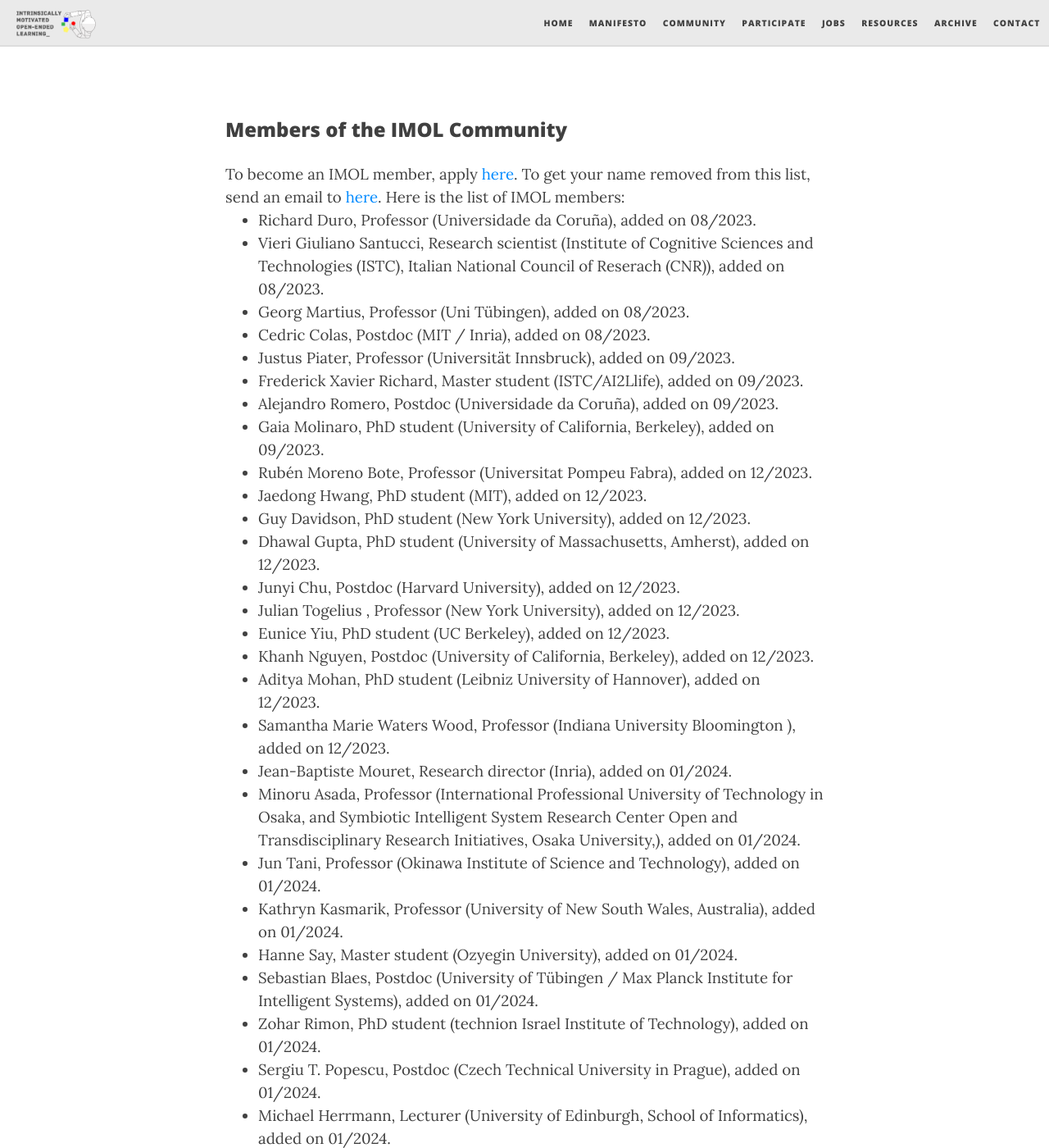
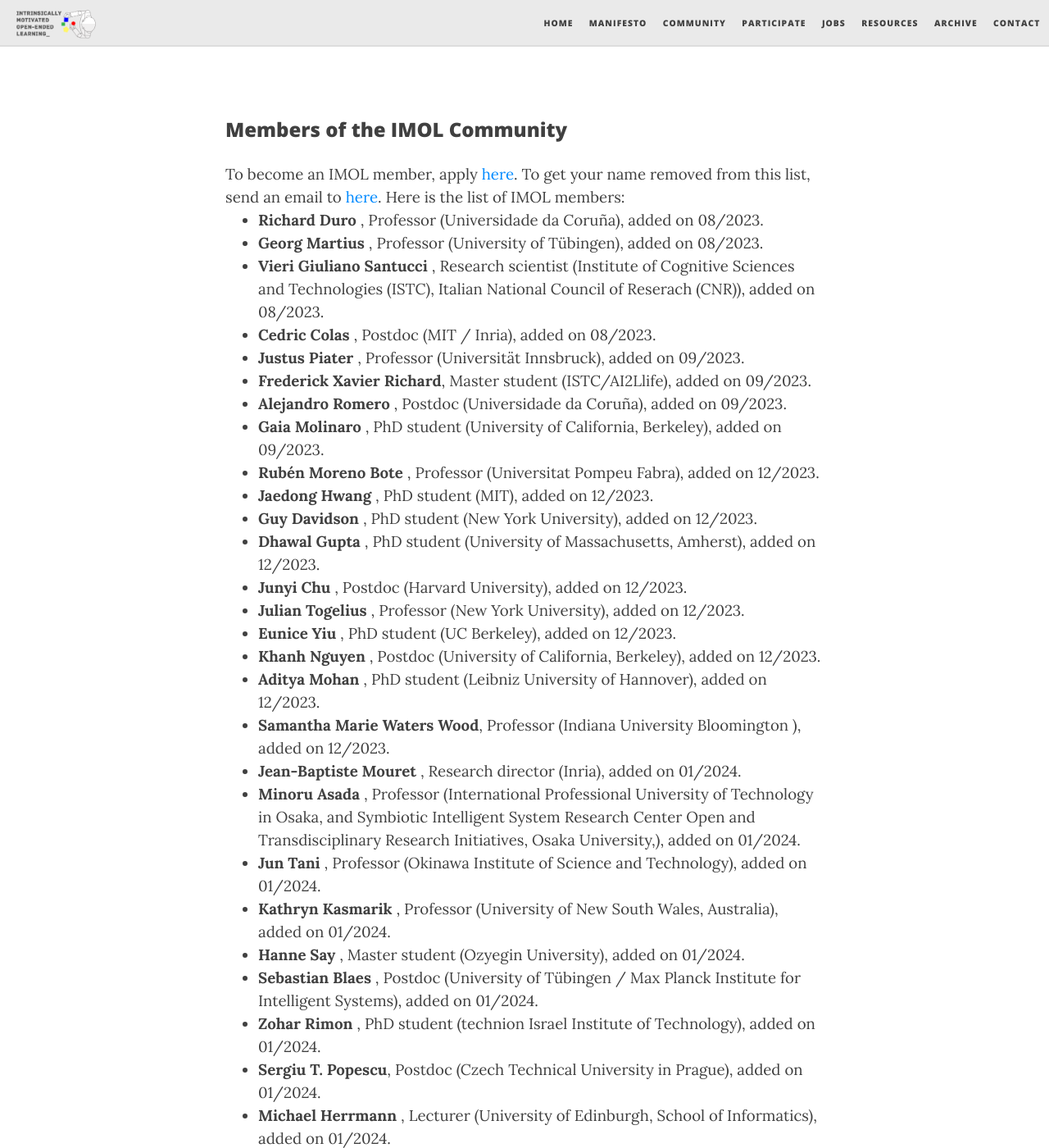
Before and after one commit to imol-community/imol-community.github.io, a Jekyll site: the page built from community.md, in a window 1280 px wide and 1400 px high, scrolled down 2867 px. Shown: the whole window at 82% size. Built offline with Jekyll 4.4.1, drawn with Linux system fonts in a browser that asks for light colours; nearby versions of some CDN libraries; some of the changed text lies outside the part shown.

```diff
--- a/community.md
+++ b/community.md
@@ -280,41 +280,52 @@ Stephane Doncieux received a PhD from Université Pierre and Marie Curie in 2003
 <h3 style='margin-bottom: 20pt;'>Members of the IMOL Community</h3>
 
 <div class='description' style='font-size: 14pt;'>
+
+<style>
+.page li {
+    margin-bottom: 1em;
+    text-indent: -1em;
+    padding-left: 1em;
+    font-size:12pt;
+}
+</style>
+
 To become an IMOL member, apply <a href="../participate">here</a>. To get your name removed from this list, send an email to <a href="mailto:contact@imol-community.org">here</a>.
 
 Here is the list of IMOL members:
 
 <ul>
-<li> Richard Duro, Professor (Universidade da Coruña), added on 08/2023. </li>
-<li> Vieri Giuliano Santucci, Research scientist (Institute of Cognitive Sciences and Technologies (ISTC), Italian National Council of Reserach (CNR)), added on 08/2023. </li>
-<li> Georg Martius, Professor (Uni Tübingen), added on 08/2023. </li>
-<li> Cedric Colas, Postdoc (MIT / Inria), added on 08/2023. </li>
-<li> Justus Piater, Professor (Universität Innsbruck), added on 09/2023. </li>
-<li> Frederick Xavier Richard, Master student (ISTC/AI2Llife), added on 09/2023. </li>
-<li> Alejandro Romero, Postdoc (Universidade da Coruña), added on 09/2023. </li>
-<li> Gaia Molinaro, PhD student (University of California, Berkeley), added on 09/2023. </li>
-<li> Rubén Moreno Bote, Professor (Universitat Pompeu Fabra), added on 12/2023. </li>
-<li> Jaedong Hwang, PhD student (MIT), added on 12/2023. </li>
-<li> Guy Davidson, PhD student (New York University), added on 12/2023. </li>
-<li> Dhawal Gupta, PhD student (University of Massachusetts, Amherst), added on 12/2023. </li>
-<li> Junyi Chu, Postdoc (Harvard University), added on 12/2023. </li>
-<li> Julian Togelius , Professor (New York University), added on 12/2023. </li>
-<li> Eunice Yiu, PhD student (UC Berkeley), added on 12/2023. </li>
-<li> Khanh Nguyen, Postdoc (University of California, Berkeley), added on 12/2023. </li>
-<li> Aditya Mohan, PhD student (Leibniz University of Hannover), added on 12/2023. </li>
-<li> Samantha Marie Waters Wood, Professor (Indiana University Bloomington ), added on 12/2023. </li>
-<li> Jean-Baptiste Mouret, Research director (Inria), added on 01/2024. </li>
-<li> Minoru Asada, Professor (International Professional University of Technology in Osaka,  and Symbiotic Intelligent System Research Center Open and Transdisciplinary Research Initiatives, Osaka University,), added on 01/2024. </li>
-<li> Jun Tani, Professor (Okinawa Institute of Science and Technology), added on 01/2024. </li>
-<li> Kathryn Kasmarik, Professor (University of New South Wales, Australia), added on 01/2024. </li>
-<li> Hanne Say, Master student (Ozyegin University), added on 01/2024. </li>
-<li> Sebastian Blaes, Postdoc (University of Tübingen / Max Planck Institute for Intelligent Systems), added on 01/2024. </li>
-<li> Zohar Rimon, PhD student (technion Israel Institute of Technology), added on 01/2024. </li>
-<li> Sergiu T. Popescu, Postdoc (Czech Technical University in Prague), added on 01/2024. </li>
-<li> Michael Herrmann, Lecturer (University of Edinburgh, School of Informatics), added on 01/2024. </li>
-<li> Matthias Rolf, Professor (Oxford Brookes University), added on 01/2024. </li>
-<li> Roberta Raileanu, Research scientist (Meta), added on 01/2024. </li>
-<li> Christian Guckelsberger, Professor (Aalto University, Helsinki, Finland), added on 01/2024. </li>
-<li> Martha White, Professor (University of Alberta), added on 01/2024. </li>
+<li> <b>Richard Duro </b>, Professor (Universidade da Coruña), added on 08/2023. </li>
+<li> <b>Georg Martius </b>, Professor (University of Tübingen), added on 08/2023. </li>
+<li> <b>Vieri Giuliano Santucci </b>, Research scientist (Institute of Cognitive Sciences and Technologies (ISTC), Italian National Council of Reserach (CNR)), added on 08/2023. </li>
+<li> <b>Cedric Colas </b>, Postdoc (MIT / Inria), added on 08/2023. </li>
+<li> <b>Justus Piater </b>, Professor (Universität Innsbruck), added on 09/2023. </li>
+<li> <b>Frederick Xavier Richard</b>, Master student (ISTC/AI2Llife), added on 09/2023. </li>
+<li> <b>Alejandro Romero </b>, Postdoc (Universidade da Coruña), added on 09/2023. </li>
+<li> <b>Gaia Molinaro </b>, PhD student (University of California, Berkeley), added on 09/2023. </li>
+<li> <b>Rubén Moreno Bote </b>, Professor (Universitat Pompeu Fabra), added on 12/2023. </li>
+<li> <b>Jaedong Hwang </b>, PhD student (MIT), added on 12/2023. </li>
+<li> <b>Guy Davidson </b>, PhD student (New York University), added on 12/2023. </li>
+<li> <b>Dhawal Gupta </b>, PhD student (University of Massachusetts, Amherst), added on 12/2023. </li>
+<li> <b>Junyi Chu </b>, Postdoc (Harvard University), added on 12/2023. </li>
+<li> <b>Julian Togelius  </b>, Professor (New York University), added on 12/2023. </li>
+<li> <b>Eunice Yiu </b>, PhD student (UC Berkeley), added on 12/2023. </li>
+<li> <b>Khanh Nguyen </b>, Postdoc (University of California, Berkeley), added on 12/2023. </li>
+<li> <b>Aditya Mohan </b>, PhD student (Leibniz University of Hannover), added on 12/2023. </li>
+<li> <b>Samantha Marie Waters Wood</b>, Professor (Indiana University Bloomington ), added on 12/2023. </li>
+<li> <b>Jean-Baptiste Mouret </b>, Research director (Inria), added on 01/2024. </li>
+<li> <b>Minoru Asada </b>, Professor (International Professional University of Technology in Osaka,  and Symbiotic Intelligent System Research Center Open and Transdisciplinary Research Initiatives, Osaka University,), added on 01/2024. </li>
+<li> <b>Jun Tani </b>, Professor (Okinawa Institute of Science and Technology), added on 01/2024. </li>
+<li> <b>Kathryn Kasmarik </b>, Professor (University of New South Wales, Australia), added on 01/2024. </li>
+<li> <b>Hanne Say </b>, Master student (Ozyegin University), added on 01/2024. </li>
+<li> <b>Sebastian Blaes </b>, Postdoc (University of Tübingen / Max Planck Institute for Intelligent Systems), added on 01/2024. </li>
+<li> <b>Zohar Rimon </b>, PhD student (technion Israel Institute of Technology), added on 01/2024. </li>
+<li> <b>Sergiu T. Popescu</b>, Postdoc (Czech Technical University in Prague), added on 01/2024. </li>
+<li> <b>Michael Herrmann </b>, Lecturer (University of Edinburgh, School of Informatics), added on 01/2024. </li>
+<li> <b>Matthias Rolf </b>, Professor (Oxford Brookes University), added on 01/2024. </li>
+<li> <b>Roberta Raileanu </b>, Research scientist (Meta), added on 01/2024. </li>
+<li> <b>Christian Guckelsberger </b>, Professor (Aalto University, Helsinki, Finland), added on 01/2024. </li>
+<li> <b>Martha White </b>, Professor (University of Alberta), added on 01/2024. </li>
+
 </ul>
 </div>
--- a/utils/tsv_to_member_list.py
+++ b/utils/tsv_to_member_list.py
@@ -80,9 +80,9 @@ def tsv_to_member_list(path_to_tsv_file, cutoff_date):
             assert False
         else:
             if isinstance(entry[middle_name], str):
-                format_str = f"{entry[first_name]} {entry[middle_name]} {entry[last_name]}, {entry[position]} ({entry[affiliation]}), added on {date}."
+                format_str = f"<b>{entry[first_name]} {entry[middle_name]} {entry[last_name]}</b>, {entry[position]} ({entry[affiliation]}), added on {date}."
             else:
-                format_str = f"{entry[first_name]} {entry[last_name]}, {entry[position]} ({entry[affiliation]}), added on {date}."
+                format_str = f"<b>{entry[first_name]} {entry[last_name]} </b>, {entry[position]} ({entry[affiliation]}), added on {date}."
 
         if entry[accept_reject] == accept:
             accept_reject_data.append(accept)
```
